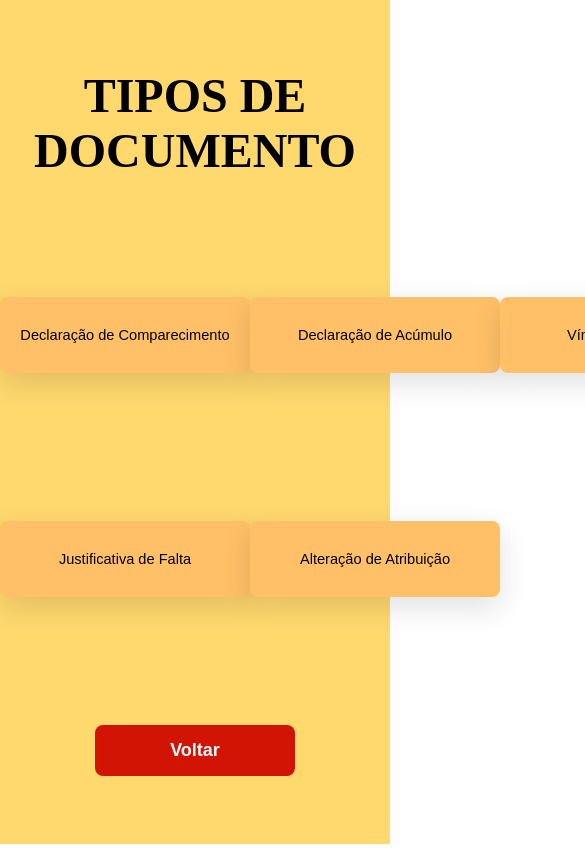
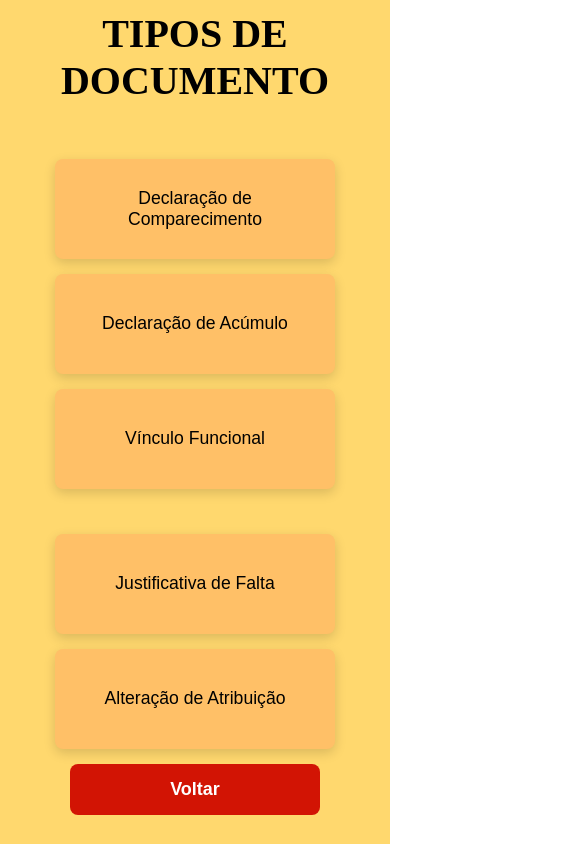
Before and after one commit to Vitin-19/sistema_rh, a React (Vite) app: page /tipodocumento in a window 390 px wide. Shown: the top 855 px of the page, 585 px wide, since content can reach past the window. Built offline with nearby package versions, Linux system fonts and the light colour scheme; a web font is replaced by a local one.

Commit message:
feat: ajusta layout e responsividade das telas de solicitacoes e tipos

```diff
--- a/src/components/SolicitacaoProfessorContainer.jsx
+++ b/src/components/SolicitacaoProfessorContainer.jsx
@@ -39,7 +39,7 @@ const SolicitacaoProfessorContainer = () => {
     const [solicitacoes, setSolicitacoes] = useState(listaSolicit);
 
     return (
-        <div>
+        <div className="page-wrapper">
             <header className="tituloProfessor">
                 <h1>SUAS SOLICITAÇÕES</h1>
             </header>
--- a/src/components/TipoDocumentoContainer.jsx
+++ b/src/components/TipoDocumentoContainer.jsx
@@ -1,15 +1,12 @@
-import "../App.css";
-
-// exemplo de professor improvisado
-
 const TipoDocumentoContainer = () => {
 
     return (
-        <div>
+        <div className="page-wrapper">
             <header className="tituloTipo">
                 <h1>TIPOS DE DOCUMENTO</h1>
             </header>
 
+            <div className="conteudo-central">
                 <section className="TipoContainer1">
                     <div className="container-botaoTipo">
                         <button className="botaoTipo"> Declaração de Comparecimento </button>
@@ -29,6 +26,7 @@ const TipoDocumentoContainer = () => {
                         <button className="botaoTipo"> Alteração de Atribuição </button>
                     </div>
                 </section>
+            </div>
 
             <div className="container-voltar">
                 <button className="voltar"> Voltar </button>
--- a/src/styles/SolicitacaoProfessorScreen.css
+++ b/src/styles/SolicitacaoProfessorScreen.css
@@ -9,20 +9,39 @@ html, body {
     width: 100%;
 }
 
+.page-wrapper {
+    display: flex;
+    flex-direction: column;
+    justify-content: space-between;
+    min-height: 100vh;
+    width: 100%;
+    padding-top: 40px;
+}
+
 .tituloProfessor {
     font-family: var(--titleFont);
     font-size: 24px;
-    margin: 20px 0;
+    margin-bottom: 20px;
     text-align: center;
+}
+
+.conteudo-central {
+    display: flex;
+    flex-direction: column;
+    justify-content: center;
+    flex-grow: 1;
 }
 
 .SolicitProfContainer {
     display: flex;
     flex-direction: column;
     width: 70vw;
+    max-width: 850px; /* Aumentado de 650px para 850px para o card esticar mais */
+    margin: 0 auto;
     align-items: center;
-    padding: 20px 0;
-    height: 60vh;
+    padding: 20px 15px;
+    min-height: 20vh;
+    max-height: 60vh;
     overflow-y: auto;
     scrollbar-width: none;
     -ms-overflow-style: none;
@@ -36,14 +55,12 @@ html, body {
     background-color: #ffc067;
     display: flex;
     border-radius: 10px;
-    box-shadow: 0 10px 30px rgba(0, 0, 0, 0.25);
-    justify-content: space-between;
-    margin-bottom: 15px;
-    padding: 10px;
-    padding-left: 50px;
-    padding-right: 50px;
-    width: 75%;
-    height: 20%;
+    box-shadow: 0 4px 12px rgba(0, 0, 0, 0.15);
+    margin-bottom: 20px; /* Aumentado um pouquinho o espaço entre um card e outro */
+    padding: 20px 40px;  /* Aumentado o estofamento interno do card */
+    width: 100%;
+    min-height: 100px; /* Aumentado de 80px para 100px para o card ficar mais alto */
+    align-items: center;
     flex-shrink: 0;
 }
 
@@ -54,12 +71,15 @@ html, body {
     width: 100%;
 }
 
+.informacoes h2 {
+    font-size: 1.2rem; /* Aumentado o tamanho da fonte para destacar mais os textos */
+}
+
 .container-botao {
     width: 100%;
     display: flex;
     justify-content: center;
-    padding: 20px 0;
-    margin-top: 20px;
+    padding-bottom: 40px;
 }
 
 .abrir-chamado {
@@ -72,4 +92,56 @@ html, body {
     font-weight: bold;
     cursor: pointer;
     width: 250px;
+    transition: opacity 0.2s;
 }
+
+.abrir-chamado:hover {
+    opacity: 0.9;
+}
+
+/* ==========================================
+   RESPONSIVIDADE
+   ========================================== */
+@media (max-width: 650px) {
+    .page-wrapper {
+        padding-top: 20px;
+    }
+
+    .tituloProfessor {
+        font-size: 20px;
+    }
+
+    .conteudo-central {
+        justify-content: flex-start;
+        flex-grow: 0;
+    }
+
+    .SolicitProfContainer {
+        width: 100%;
+        max-height: 60vh;
+    }
+
+    .card-solicitacao {
+        padding: 15px;
+        min-height: 80px; /* No mobile ele volta a um tamanho mais compacto */
+    }
+
+    .informacoes {
+        flex-direction: column;
+        text-align: center;
+        gap: 10px;
+    }
+
+    .informacoes h2 {
+        font-size: 1.1rem;
+    }
+
+    .container-botao {
+        padding-bottom: 20px;
+    }
+
+    .abrir-chamado {
+        width: 100%;
+        max-width: 250px;
+    }
+}
--- a/src/styles/TipoDocumento.css
+++ b/src/styles/TipoDocumento.css
@@ -9,61 +9,71 @@ html, body {
     width: 100%;
 }
 
+.page-wrapper {
+    display: flex;
+    flex-direction: column;
+    justify-content: space-between;
+    min-height: 100vh;
+    width: 100%;
+    /* Adicionado padding para empurrar o título para baixo e alinhar com a outra tela */
+    padding-top: 40px;
+}
+
 .tituloTipo {
     font-family: var(--titleFont);
     font-size: 24px;
-    margin: 20px 0;
+    margin-bottom: 20px;
     text-align: center;
 }
 
-.TipoContainer1 {
+.conteudo-central {
     display: flex;
-    width: 70vw;
-    align-items: center;
-    padding: 20px 0;
-    height: 30vh;
+    flex-direction: column;
+    justify-content: center;
+    flex-grow: 1;
+    gap: 30px;
 }
 
-.TipoContainer2 {
+.TipoContainer1, .TipoContainer2 {
     display: flex;
+    flex-direction: row;
+    justify-content: center;
+    flex-wrap: wrap;
+    gap: 40px;
     width: 70vw;
-    align-items: center;
-    padding: 20px 0;
-    padding-bottom: 20%;
-    height: 30vh;
-}
-
-.informacoes {
-    display: flex;
-    justify-content: space-between;
-    align-items: center;
-    width: 100%;
+    max-width: 950px;
+    margin: 0 auto;
+    padding: 15px;
 }
 
 .container-botaoTipo {
-    width: 100%;
     display: flex;
     justify-content: center;
-    padding: 10px 0;
-    margin-top: 20px;
+}
+
+.botaoTipo {
+    background-color: #ffc067;
+    border: none;
+    border-radius: 8px;
+    padding: 25px 20px;
+    font-size: 1.1rem;
+    font-weight: 500;
+    cursor: pointer;
+    width: 280px;
+    min-height: 100px;
+    box-shadow: 0 4px 12px rgba(0, 0, 0, 0.15);
+    transition: opacity 0.2s;
+}
+
+.botaoTipo:hover {
+    opacity: 0.9;
 }
 
 .container-voltar {
     width: 100%;
     display: flex;
     justify-content: center;
-    padding: 20px 0;
-}
-
-.botaoTipo {
-    background-color: #ffc067;
-    border: none;
-    border-radius: 8px;
-    padding: 30px 20px;
-    font-size: 14.6px;
-    cursor: pointer;
-    width: 250px;
-    box-shadow: 0 10px 30px rgba(0, 0, 0, 0.125);
+    padding-bottom: 40px;
 }
 
 .voltar {
@@ -75,5 +85,47 @@ html, body {
     font-size: 18px;
     font-weight: bold;
     cursor: pointer;
-    width: 200px;
+    width: 250px;
+    transition: opacity 0.2s;
 }
+
+.voltar:hover {
+    opacity: 0.9;
+}
+
+@media (max-width: 650px) {
+    .page-wrapper {
+        padding-top: 20px;
+    }
+
+    .tituloTipo {
+        font-size: 20px;
+    }
+
+    .conteudo-central {
+        justify-content: flex-start;
+        flex-grow: 0;
+        margin-top: 20px;
+        gap: 15px;
+    }
+
+    .TipoContainer1, .TipoContainer2 {
+        width: 100%;
+        flex-direction: column;
+        gap: 15px;
+    }
+
+    .container-botaoTipo {
+        width: 100%;
+    }
+
+    .botaoTipo {
+        width: 90%;
+        max-width: 280px;
+    }
+
+    .voltar {
+        width: 100%;
+        max-width: 250px;
+    }
+}
```
Also changed, not shown: src/App.jsx (line endings or trailing spaces). Lines whose indentation alone changed are shown as unchanged.
